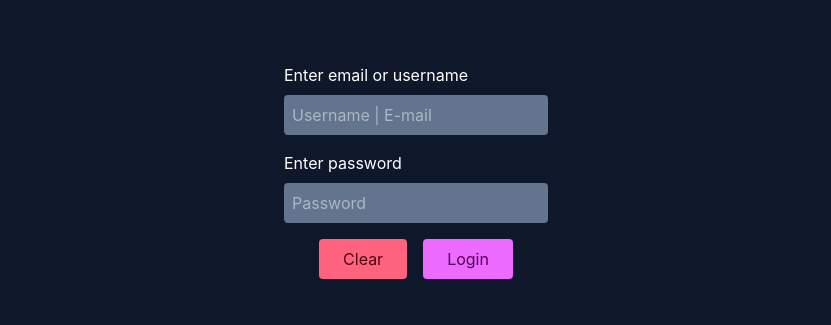
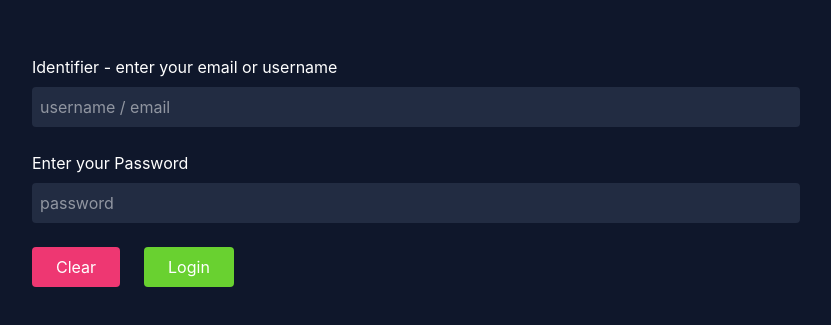
Before and after one commit to Bijay-Codes/Everpet, a React (Vite) app: page /login in a window 1280 px wide. Shown: the part 229-554 px from the top of the page, without its empty margins (224-1055 px from the left). Built offline with nearby package versions, Linux system fonts and the light colour scheme; no server answers.

Commit message:
cleanup : auth context now provides isLoggedIn and user state with his function.
autologin feature transferred to its own hook for more simplicity

```diff
--- a/src/context/auth-context.tsx
+++ b/src/context/auth-context.tsx
@@ -1,12 +1,11 @@
 import { createContext } from "react";
 
 export const AuthContext = createContext<AuthContextType | null>(null);
+
 export type AuthContextType = {
-    status: 'pending' | 'success' | 'rejected' | 'server-issue' | null
     isLoggedIn: boolean;
     userInfo: UserData;
     setUser: React.Dispatch<React.SetStateAction<UserData>>,
-    setStatus: React.Dispatch<React.SetStateAction<"pending" | "success" | "rejected" | "server-issue" | null>>
 }
 export type UserData = {
     userId: string | null,
--- a/src/context/auth-provider.tsx
+++ b/src/context/auth-provider.tsx
@@ -1,50 +1,16 @@
-import { useState, useEffect, type ReactNode } from "react";
-import type { AuthContextType, UserData } from "./auth-context";
-import { END_POINTS } from "../API/api-endpoints";
-import { getFromLocalStorage } from "../util/util";
+import { useMemo, useState, type ReactNode } from "react";
+import type { UserData } from "./auth-context";
 import { AuthContext } from "./auth-context";
 
 export default function AuthContextProvider({ children }: { children: ReactNode }) {
     const [user, setUser] = useState<UserData | null>(null);
-    const [status, setStatus] = useState<AuthContextType['status']>(null);
-
-    useEffect(() => {
-        const authRequest = async () => {
-            setStatus('pending');
-            try {
-                await fetch(END_POINTS.refresh, {
-                    method: 'POST',
-                    credentials: 'include',
-                    headers: {
-                        Authorization: `Bearer ${getFromLocalStorage('x-csrf-token') ?? ''}`,
-                        'Content-Type': 'application/json'
-                    }
-                }).then(async res => {
-                    if (res.ok) {
-                        const parsed = await res.json();
-                        const userData: UserData = parsed.res.data;
-                        setUser(userData);
-                        setStatus('success');
-                        if (userData?.csrfToken) {
-                            localStorage.setItem('x-csrf-token', userData.csrfToken);
-                        }
-                    } else if (res.status === 500) {
-                        setStatus('server-issue');
-                    } else {
-                        setStatus('rejected');
-                    }
-                });
-            } catch {
-                setStatus('server-issue');
-            }
-        };
-
-        authRequest();
-    }, []);
+    const values =
+        useMemo(() =>
+            ({ isLoggedIn: !!user, userInfo: user, setUser: setUser }),
+            [user, setUser]);
     return (
-        <AuthContext.Provider
-            value={{ status: status, isLoggedIn: status === 'success', userInfo: user, setUser: setUser, setStatus: setStatus }}>
+        <AuthContext.Provider value={values}>
             {children}
         </AuthContext.Provider>
-    )
+    );
 };
--- /dev/null
+++ b/src/hooks/useAutologin.tsx
@@ -0,0 +1,44 @@
+import { useContext, useEffect, useState } from "react";
+import { END_POINTS } from "../API/api-endpoints";
+import { getFromLocalStorage } from "../util/util";
+import { AuthContext } from "../context/auth-context";
+
+
+export type Status = 'success' | 'pending' | 'rejected';
+
+export default function useAutoLogin() {
+    const [status, setStatus] = useState<Status>('pending');
+    const authContext = useContext(AuthContext)
+    if (!authContext) throw new Error('Auth context isnt mounted properly');
+    const { setUser } = authContext;
+    if (!setUser) throw new Error('Auth context not set up or values not provided');
+
+    useEffect(() => {
+        if (status === 'success') return;
+        const fetchResponse = fetch(END_POINTS.refresh, {
+            method: 'POST',
+            credentials: 'include',
+            headers: {
+                'Authorization': `Bearer ${getFromLocalStorage('x-csrf-token') ?? ''}`,
+                'Content-Type': 'application/json'
+            }
+        });
+        fetchResponse.then(async res => {
+            if (res.ok) {
+                const parsed = await res.json();
+                if (parsed.res.isSuccess) {
+                    setStatus('success');
+                    setUser(parsed.res.data);
+                } else {
+                    setStatus('rejected');
+                };
+            } else {
+                setStatus('rejected');
+            };
+        }
+        )
+    }, [status, setUser]);
+    return {
+        status: status
+    };
+};
--- a/src/pages/dashboard.tsx
+++ b/src/pages/dashboard.tsx
@@ -5,7 +5,8 @@ import { AuthContext, type AuthContextType } from "../context/auth-context"
 
 export default function Dashboard() {
     const user: AuthContextType | null = useContext(AuthContext);
-    if (!user || user === null || !(user.isLoggedIn) || user.status === 'pending' || user.status === 'rejected' || user.status === 'server-issue') {
+
+    if (!user || !user.isLoggedIn) {
         return <Navigate to='/' replace />;
     };
     return (
--- a/src/pages/login.tsx
+++ b/src/pages/login.tsx
@@ -1,57 +1,186 @@
-import { useContext, useState } from "react";
 import { END_POINTS } from "../API/api-endpoints";
-import { useNavigate } from "react-router-dom";
-import { AuthContext } from "../context/auth-context";
+import { useActionState, useContext, useEffect, useReducer, useState } from "react";
+import { AuthContext, type AuthContextType } from "../context/auth-context";
+
+/*
+
+What it should do,
+it should handle calling POST request to the backend server
+the request it sends should have an valid csrf token attached to its header
+in authorization feild with the bearer carrying the csrf token value
+currently it is being stored in localstorage which we need to get and attach
+
+use an action state hook to track the isPending status / Not because it is the only way or it is the clean way
+To learn it
+
+
+handle error states of input data being entered -
+ can show error as they type or just show error when the input element leaves focus
+ /
+ can track that using onBlur / onMouse leave for showing a more accurate ui state
+
+ the login button should be disabled if an request is pending to avoid refetching same data
+
+ the server being down / sleeping should be explicitly stated to make user know how much time the process can take
+
+*/
+
+
+async function login(_prev: FormState, formInfo: FormData) {
+    try {
+        const loginResponse = await fetch(END_POINTS.login, {
+            method: 'POST',
+            credentials: 'include',
+            headers: {
+                'Content-Type': 'application/json'
+            },
+            body: JSON.stringify({
+                identifier: formInfo.get('identifier-inp'),
+                password: formInfo.get('password-inp')
+            })
+        });
+        if (loginResponse.ok) {
+            return await loginResponse.json();
+        } else {
+            try {
+                const parsed = await loginResponse.json();
+                return parsed.resObj.err;
+            } catch {
+                return { isSuccess: false, err: { message: 'Something went wrong. Try again.' } };
+            }
+        };
+    } catch {
+        return { isSuccess: false, err: { message: 'Something went wrong, try again.' } };
+    };
+};
+
+function handleDispatch(prev: FormState, actions: Actions) {
+    switch (actions.type) {
+        case ('Update'):
+            return {
+                ...prev,
+                inp: {
+                    ...prev.inp,
+                    [actions.feild]: actions.val ?? ''
+                }
+            };
+        case ('Clear'):
+            return initialFormState;
+
+        default: return prev;
+    };
+};
+
+type Actions = {
+    type: 'Update';
+    feild: 'identifier' | 'password';
+    val: string;
+} | {
+    type: 'Validate',
+    feild: 'indentifier' | 'password'
+} | {
+    type: 'Clear'
+}
+
+interface FormState {
+    inp: {
+        identifier: string;
+        password: string;
+    },
+    err: {
+        identifier: string;
+        password: string;
+    }
+}
+
+const initialFormState = {
+    inp: {
+        identifier: '',
+        password: ''
+    },
+    err: {
+        identifier: '',
+        password: ''
+    }
+}
 
 export default function Login() {
-    const [identifer, setIdentifier] = useState('');
-    const [password, setPassword] = useState('');
-    const stateActions = useContext(AuthContext);
-    const navTo = useNavigate();
-    async function handleLogin() {
-        const response = await fetch(END_POINTS.login, {
-            method: 'POST',
-            credentials: 'include',
-            headers: { 'content-type': 'application/json' },
-            body: JSON.stringify({
-                identifier: identifer,
-                password: password
-            })
-        });
-        const parsed = await response.json();
-        if (response.ok && parsed.res.isSuccess) {
-            stateActions?.setUser(parsed.res.data);
-            stateActions?.setStatus('success');
-            localStorage.setItem('x-csrf-token', parsed.res.data.csrfToken);
-            navTo('/dashboard');
-        } else {
-            alert(`failed bacause: ${parsed.res.message}, try again1`);
+    const [response, handleLogin, isPending] = useActionState(login, { isSuccess: null, data: {}, err: {} });
+    const [form, dispatch] = useReducer(handleDispatch, initialFormState);
+
+    const authContext = useContext(AuthContext);
+    if (!authContext) {
+        throw new Error('Login must be used within an AuthContext provider');
     }
+    const { setUser }: AuthContextType = authContext;
+    useEffect(() => {
+        if (response.isSuccess) {
+            setUser(response.res.data);
         };
+    }, [response, setUser]);
     return (
-        <form className="flex flex-col justify-center items-center gap-4 text-white h-full w-full">
+        <section className="relative">
+            <span>{!isPending && !response.isSuccess && < Toast message={response.message} details={response.details ?? ''} status={response.code ?? ''} />}</span>
+            <form action={handleLogin} className="flex flex-col gap-6 justify-center m-auto
+            h-dvh
+            p-4 text-white max-w-200">
                 <div className="flex flex-col gap-2">
-                <label htmlFor="identifier">Enter email or username</label>
-                <input type="text" id="identifier"
-                    className="bg-slate-500 text-slate-50 p-2 rounded"
-                    placeholder="Username | E-mail"
-                    value={identifer}
-                    onChange={(e) => setIdentifier(e.target.value)}
-                />
+                    <label htmlFor="identifier-login">Identifier - enter your email or username</label>
+                    <input type="text" name="identifier-inp" placeholder="username / email"
+                        className="p-2 rounded bg-card-bg"
+                        value={form.inp.identifier}
+                        onChange={(e) =>
+                            dispatch({
+                                type: 'Update',
+                                feild: 'identifier',
+                                val: e.target.value
+                            })} />
                 </div>
                 <div className="flex flex-col gap-2">
-                <label htmlFor="password">Enter password</label>
-                <input type="password" id="password"
-                    className="bg-slate-500 text-slate-50 p-2 rounded"
-                    placeholder="Password"
-                    value={password}
-                    onChange={(e) => setPassword(e.target.value)}
-                />
+                    <label htmlFor="identifier-login">Enter your Password</label>
+                    <input type="password" placeholder="password" name='password-inp'
+                        className="p-2 rounded bg-card-bg" value={form.inp.password}
+                        onChange={(e) => dispatch({
+                            type: 'Update',
+                            feild: 'password',
+                            val: e.target.value
+                        })} />
                 </div>
-            <div className="flex gap-4">
-                <button className="bg-rose-400 text-rose-950 py-2 px-6 rounded">Clear</button>
-                <button type="button" className="bg-fuchsia-400 text-fuchsia-950 py-2 px-6 rounded" onClick={handleLogin}>Login</button>
+
+                <div className="flex gap-6">
+                    <button
+                        type="reset" onClick={() => dispatch({ type: 'Clear' })} className="bg-status-danger py-2 px-6 rounded">
+                        Clear
+                    </button>
+                    <button disabled={isPending}
+                        className="bg-status-success py-2 px-6 rounded">
+                        {isPending ? 'Processing' : 'Login'}
+                    </button>
                 </div>
             </form>
-    )
+        </section>
+    );
+};
+
+
+function Toast({ message, details, status }: { message: string, details?: string, status?: number | '' }) {
+    const [isVisible, setVisible] = useState(true);
+
+    useEffect(() => {
+        setTimeout(() => {
+            setVisible(false);
+        }, 3000);
+    }, []);
+
+    return (
+        <section>
+            {message && isVisible && <div className="absolute top-0 right-0 bg-status-danger min-h-20 min-w-40 p-2">
+                <span>Error</span>
+                {status && <span>{status}</span>}
+                <h1>{message}</h1>
+                {details && <h2>{details}</h2>}
+            </div>
             }
+        </section>
+    );
+};
--- a/src/pages/register.tsx
+++ b/src/pages/register.tsx
@@ -4,6 +4,10 @@ import { AuthContext } from "../context/auth-context";
 import { useNavigate } from "react-router-dom";
 export default function Register() {
     const user = useContext(AuthContext);
+    if (!user) throw new Error('Auth context not set up');
+    const { setUser } = user;
+    if (!setUser) throw new Error('Auth context failed to provide values');
+
     const [values, dispatch] = useReducer(handleInputDispatch, formValues);
     const inputs = 'bg-slate-300 px-4 py-2 text-black';
     const navTo = useNavigate();
@@ -29,14 +33,11 @@ export default function Register() {
             return await res.json();
         });
         if (response.res.isSuccess) {
-            if (response.res.data.csrfToken) {
-                user?.setUser(response.res.data);
-                user?.setStatus('success');
-                localStorage.setItem('x-csrf-token', response.res.data.csrfToken);
-                navTo('/dashboard')
-            };
+            setUser(response.res.data);
+            localStorage.setItem('x-csrf-token', response.res.data.csrfToken);
+            navTo('/dashboard')
         }
-    }
+    };
     return (
         <section className="m-auto h-dvh grid grid-cols-2 items-center max-w-300 bg-slate-900">
             <form
@@ -107,8 +108,8 @@ export default function Register() {
                 </div>
             </form>
         </section>
-    )
-}
+    );
+};
 
 const formValues: FormState = {
     inp: {
@@ -123,7 +124,7 @@ const formValues: FormState = {
         password: '',
         reEnterPassword: ''
     }
-}
+};
 function handleInputDispatch(prev: FormState, action: Action) {
     switch (action.type) {
         case ('CHANGE'):
@@ -145,14 +146,14 @@ function handleInputDispatch(prev: FormState, action: Action) {
         case ('CLEAR'):
             return formValues
     }
-}
+};
 
 function validator(prev: FormState, action: Action) {
     switch (action.key) {
         case ('email'):
             return validateEmail(prev.inp.email);
     }
-}
+};
 
 function validateEmail(val: string | null) {
     if (isFinite(Number(val))) return 'Email must be a string';
@@ -166,7 +167,7 @@ function validateEmail(val: string | null) {
         if (typeof val !== 'string') return 'The value must be a string'
     }
     return ''
-}
+};
 
 
 type FormInput = {
@@ -174,15 +175,15 @@ type FormInput = {
     email: string | '',
     password: string | '',
     reEnterPassword: string | ''
-}
+};
 
 type FormState = {
     inp: FormInput,
     err: Record<keyof FormInput, string>
-}
+};
 
 type Action = {
     type: 'VALIDATE' | 'CHANGE' | 'CLEAR',
     key?: keyof FormState['err'],
     val?: string
-}
+};
--- a/src/pages/welcome.tsx
+++ b/src/pages/welcome.tsx
@@ -1,11 +1,11 @@
-import { useContext } from "react"
-import { AuthContext, type AuthContextType } from "../context/auth-context"
 import { useNavigate, type NavigateFunction } from "react-router-dom";
-function CTAButtons({ navTo }: { navTo: NavigateFunction }) {
-    const status = useContext(AuthContext)?.status;
+import useAutoLogin, { type Status } from "../hooks/useAutologin";
+
+
+function CTAButtons({ navTo, status }: { navTo: NavigateFunction, status:Status }) {
     return (
         <section className="flex flex-col gap-4">
-            <span className="text-center">Our Auto login attempt [ {status === 'pending' ? 'In progress' : status === 'rejected' ? 'got Rejected' : status === 'server-issue' ? 'had some server issues please try again later' : ''} ], please login or register to continue</span>
+            <span className="text-center">Our Auto login attempt [ {status} ], please login or register to continue</span>
             <div className="flex gap-4 m-auto">
                 <button className="bg-fuchsia-400 text-fuchsia-900 py-2 px-6 rounded" onClick={() => navTo('/login')}>Login</button>
                 <button className="bg-violet-400 text-violet-950 px-6 py-2 rounded" onClick={() => navTo('/register')}>
@@ -16,25 +16,25 @@ function CTAButtons({ navTo }: { navTo: NavigateFunction }) {
     )
 }
 export function WelcomeScreen() {
+    const { status } = useAutoLogin();
     const navTo = useNavigate();
-    const userInfo = useContext(AuthContext);
-    function isRequestSuccess(status: AuthContextType['status'] | undefined) {
-        return status === 'success'
+    function isRequestSuccess() {
+        return status === 'success';
     }
 
     return (
         <section className="flex flex-col gap-6 justify-center items-center max-w-300 m-auto text-white h-full mt-auto">
             <h1 className="text-2xl font-extrabold">Welcome to Everpet</h1>
             <h2 className="text-center">The backend is starting up please wait (You can expect this to take approx 20-50 seconds depending on your network connection)</h2>
-            <h3>Status : {userInfo?.status} </h3>
-            {isRequestSuccess(userInfo?.status) ? (
+            <h3>Status : {status} </h3>
+            {isRequestSuccess() ? (
                 <button
                     onClick={() => navTo('/dashboard')}
                     className="bg-cyan-400 text-cyan-950 px-6 py-2 rounded">
                     Start now
                 </button>
             ) : (
-                <CTAButtons navTo={navTo} />
+                <CTAButtons navTo={navTo} status={status} />
             )}
         </section>
     )
```
Also changed, not shown: src/App.tsx (+5 -4 lines), src/components/navbar.tsx (added, +20 -0 lines), src/index.css (+11 -0 lines), src/types/auth-responses.ts (added, +11 -0 lines), src/components/toasts.tsx (added). Lines whose indentation alone changed are shown as unchanged.
